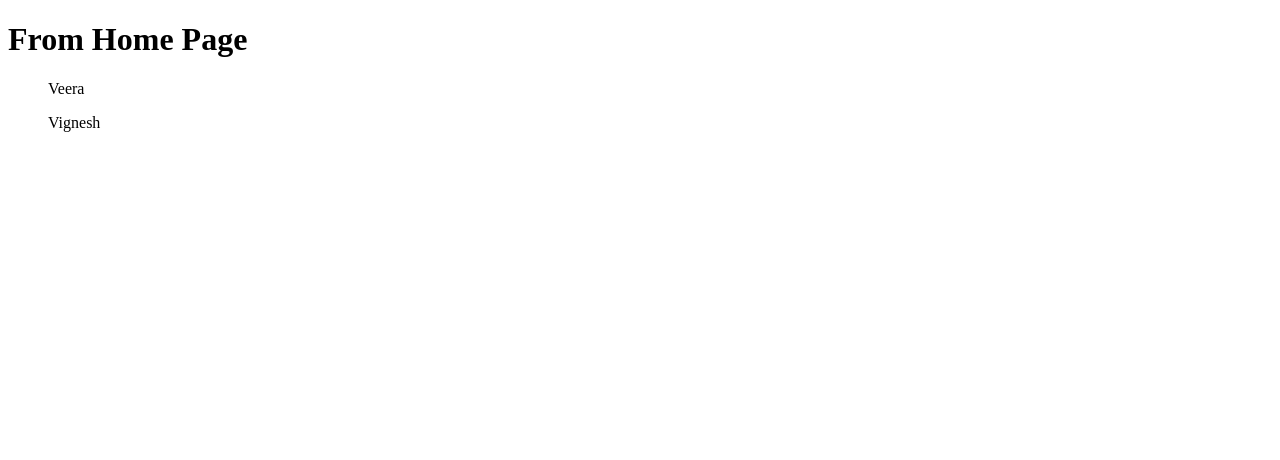
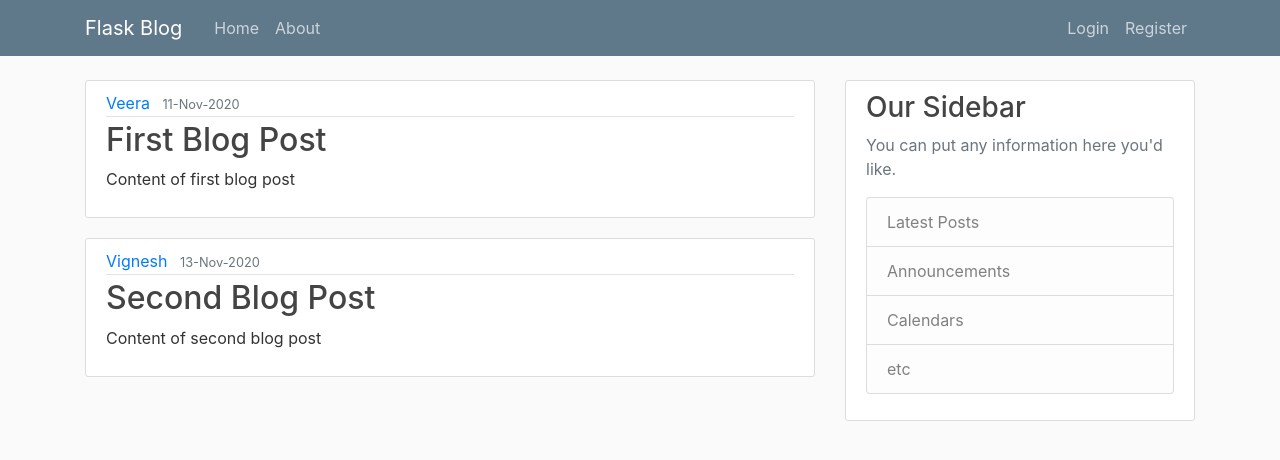
Before and after one commit to veeravignesh1/Flask-Blog, a Flask app: page / in a window 1280 px wide. Shown: the top 460 px of the page. Run offline with Flask 2, Linux system fonts and the light colour scheme.

Commit message:
With bootstrap and css added

```diff
--- a/app.py
+++ b/app.py
@@ -5,7 +5,7 @@ posts =[
         'author':'Veera',
         'title': "First Blog Post",
         'content': "Content of first blog post",
-        'date posted': "11-Nov-2020"
+        'date_posted': "11-Nov-2020"
     },
     {
         'author':'Vignesh',
@@ -22,7 +22,7 @@ def home():
 
 @app.route('/about')
 def about():
-    return render_template("about.html")
+    return render_template("about.html",title="About")
 
 if __name__=="__main__":
     app.run(debug=True)
--- /dev/null
+++ b/static/main.css
@@ -0,0 +1,80 @@
+body {
+    background: #fafafa;
+    color: #333333;
+    margin-top: 5rem;
+  }
+
+  h1, h2, h3, h4, h5, h6 {
+    color: #444444;
+  }
+
+  .bg-steel {
+    background-color: #5f788a;
+  }
+
+  .site-header .navbar-nav .nav-link {
+    color: #cbd5db;
+  }
+
+  .site-header .navbar-nav .nav-link:hover {
+    color: #ffffff;
+  }
+
+  .site-header .navbar-nav .nav-link.active {
+    font-weight: 500;
+  }
+
+  .content-section {
+    background: #ffffff;
+    padding: 10px 20px;
+    border: 1px solid #dddddd;
+    border-radius: 3px;
+    margin-bottom: 20px;
+  }
+
+  .article-title {
+    color: #444444;
+  }
+
+  a.article-title:hover {
+    color: #428bca;
+    text-decoration: none;
+  }
+
+  .article-content {
+    white-space: pre-line;
+  }
+
+  .article-img {
+    height: 65px;
+    width: 65px;
+    margin-right: 16px;
+  }
+
+  .article-metadata {
+    padding-bottom: 1px;
+    margin-bottom: 4px;
+    border-bottom: 1px solid #e3e3e3
+  }
+
+  .article-metadata a:hover {
+    color: #333;
+    text-decoration: none;
+  }
+
+  .article-svg {
+    width: 25px;
+    height: 25px;
+    vertical-align: middle;
+  }
+
+  .account-img {
+    height: 125px;
+    width: 125px;
+    margin-right: 20px;
+    margin-bottom: 16px;
+  }
+
+  .account-heading {
+    font-size: 2.5rem;
+  }
--- a/templates/home.html
+++ b/templates/home.html
@@ -1,20 +1,15 @@
-<!DOCTYPE html>
-<html>
-    <head>
-        <meta charset="utf-8">
-        <meta http-equiv="X-UA-Compatible" content="IE=edge">
-        <title>Home Page</title>
-        <meta name="description" content="">
-        <meta name="viewport" content="width=device-width, initial-scale=1">
-        <link rel="stylesheet" href="">
-    </head>
-    <body>
-        <h1>
-            From Home Page
-        </h1>
-        {% for post in posts %}
-            <ul>{{post.author}}</ul>
-        {%endfor%}
-        <script src="" async defer></script>
-    </body>
-</html>
+{% extends "layout.html" %}
+{% block content %}
+    {% for post in posts %}
+        <article class="media content-section">
+            <div class="media-body">
+            <div class="article-metadata">
+                <a class="mr-2" href="#">{{ post.author }}</a>
+                <small class="text-muted">{{ post.date_posted }}</small>
+            </div>
+            <h2><a class="article-title" href="#">{{ post.title }}</a></h2>
+            <p class="article-content">{{ post.content }}</p>
+            </div>
+        </article>
+    {%endfor%}
+{% endblock content %}
--- /dev/null
+++ b/templates/layout.html
@@ -0,0 +1,67 @@
+<!DOCTYPE html>
+<html>
+    <head>
+        <!-- Required meta tags -->
+        <meta charset="utf-8">
+        <meta name="viewport" content="width=device-width, initial-scale=1, shrink-to-fit=no">
+
+        <!-- Bootstrap CSS -->
+        <link rel="stylesheet" href="https://cdn.jsdelivr.net/npm/bootstrap@4.5.3/dist/css/bootstrap.min.css" integrity="sha384-TX8t27EcRE3e/ihU7zmQxVncDAy5uIKz4rEkgIXeMed4M0jlfIDPvg6uqKI2xXr2" crossorigin="anonymous">
+        <meta charset="utf-8">
+        <meta http-equiv="X-UA-Compatible" content="IE=edge">
+        {% if title %}
+            <title> Flask Blog - {{title}}</title>
+        {% else %}
+            <title>Flask Blog</title>
+        {% endif %}
+        <meta name="description" content="">
+        <meta name="viewport" content="width=device-width, initial-scale=1">
+        <link rel="stylesheet" type=text/css href="{{url_for('static',filename='main.css')}}">
+    </head>
+    <body>
+        <header class="site-header">
+            <nav class="navbar navbar-expand-md navbar-dark bg-steel fixed-top">
+              <div class="container">
+                <a class="navbar-brand mr-4" href="/">Flask Blog</a>
+                <button class="navbar-toggler" type="button" data-toggle="collapse" data-target="#navbarToggle" aria-controls="navbarToggle" aria-expanded="false" aria-label="Toggle navigation">
+                  <span class="navbar-toggler-icon"></span>
+                </button>
+                <div class="collapse navbar-collapse" id="navbarToggle">
+                  <div class="navbar-nav mr-auto">
+                    <a class="nav-item nav-link" href="/">Home</a>
+                    <a class="nav-item nav-link" href="/about">About</a>
+                  </div>
+                  <!-- Navbar Right Side -->
+                  <div class="navbar-nav">
+                    <a class="nav-item nav-link" href="/login">Login</a>
+                    <a class="nav-item nav-link" href="/register">Register</a>
+                  </div>
+                </div>
+              </div>
+            </nav>
+        </header>
+        <main role="main" class="container">
+            <div class="row">
+              <div class="col-md-8">
+                {% block content %}{% endblock %}
+              </div>
+              <div class="col-md-4">
+                <div class="content-section">
+                  <h3>Our Sidebar</h3>
+                  <p class='text-muted'>You can put any information here you'd like.
+                    <ul class="list-group">
+                      <li class="list-group-item list-group-item-light">Latest Posts</li>
+                      <li class="list-group-item list-group-item-light">Announcements</li>
+                      <li class="list-group-item list-group-item-light">Calendars</li>
+                      <li class="list-group-item list-group-item-light">etc</li>
+                    </ul>
+                  </p>
+                </div>
+              </div>
+            </div>
+          </main>
+        <!-- Option 1: jQuery and Bootstrap Bundle (includes Popper) -->
+        <script src="https://code.jquery.com/jquery-3.5.1.slim.min.js" integrity="sha384-DfXdz2htPH0lsSSs5nCTpuj/zy4C+OGpamoFVy38MVBnE+IbbVYUew+OrCXaRkfj" crossorigin="anonymous"></script>
+        <script src="https://cdn.jsdelivr.net/npm/bootstrap@4.5.3/dist/js/bootstrap.bundle.min.js" integrity="sha384-ho+j7jyWK8fNQe+A12Hb8AhRq26LrZ/JpcUGGOn+Y7RsweNrtN/tE3MoK7ZeZDyx" crossorigin="anonymous"></script>
+    </body>
+</html>
```
Also changed, not shown: templates/about.html (+4 -9 lines).
